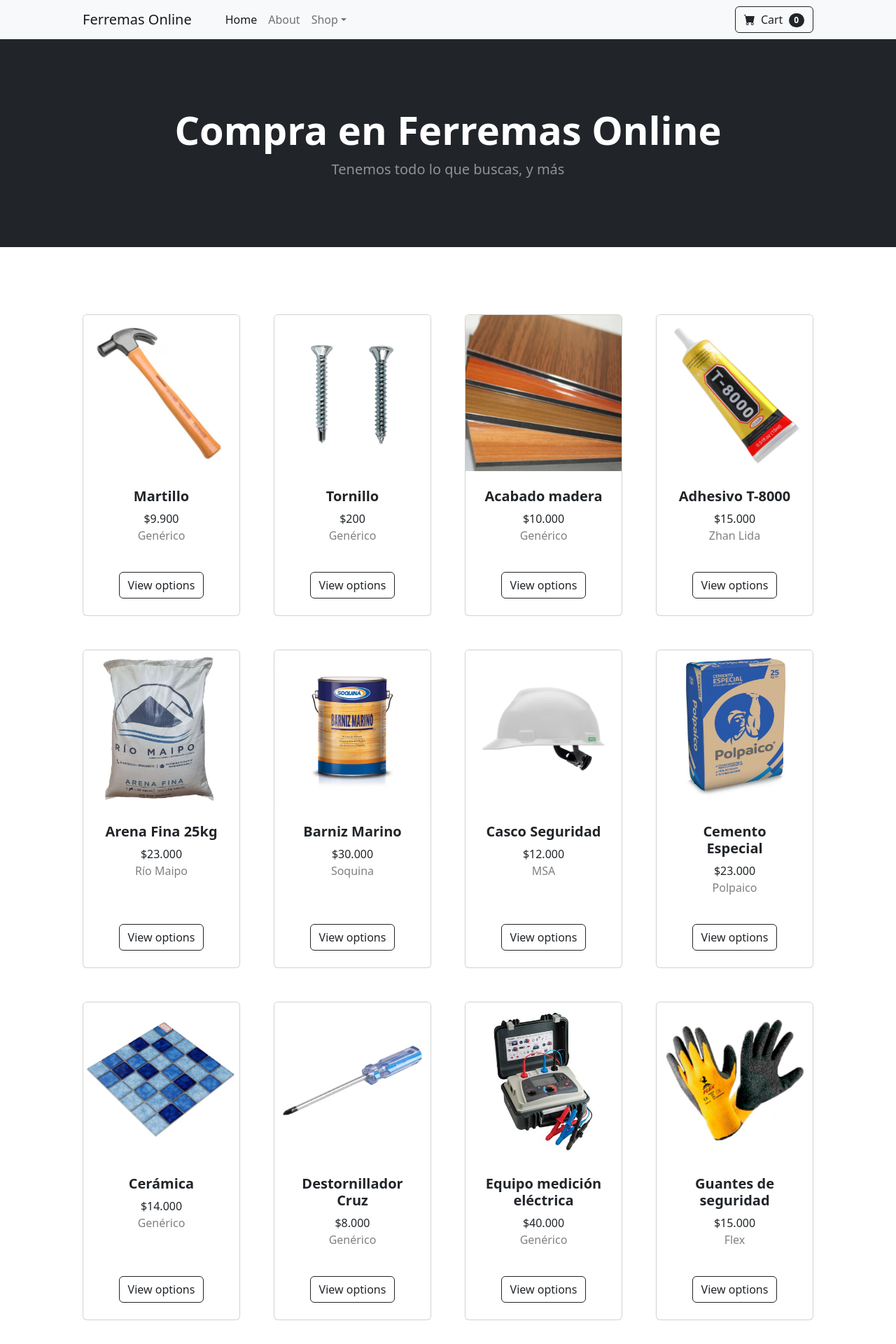
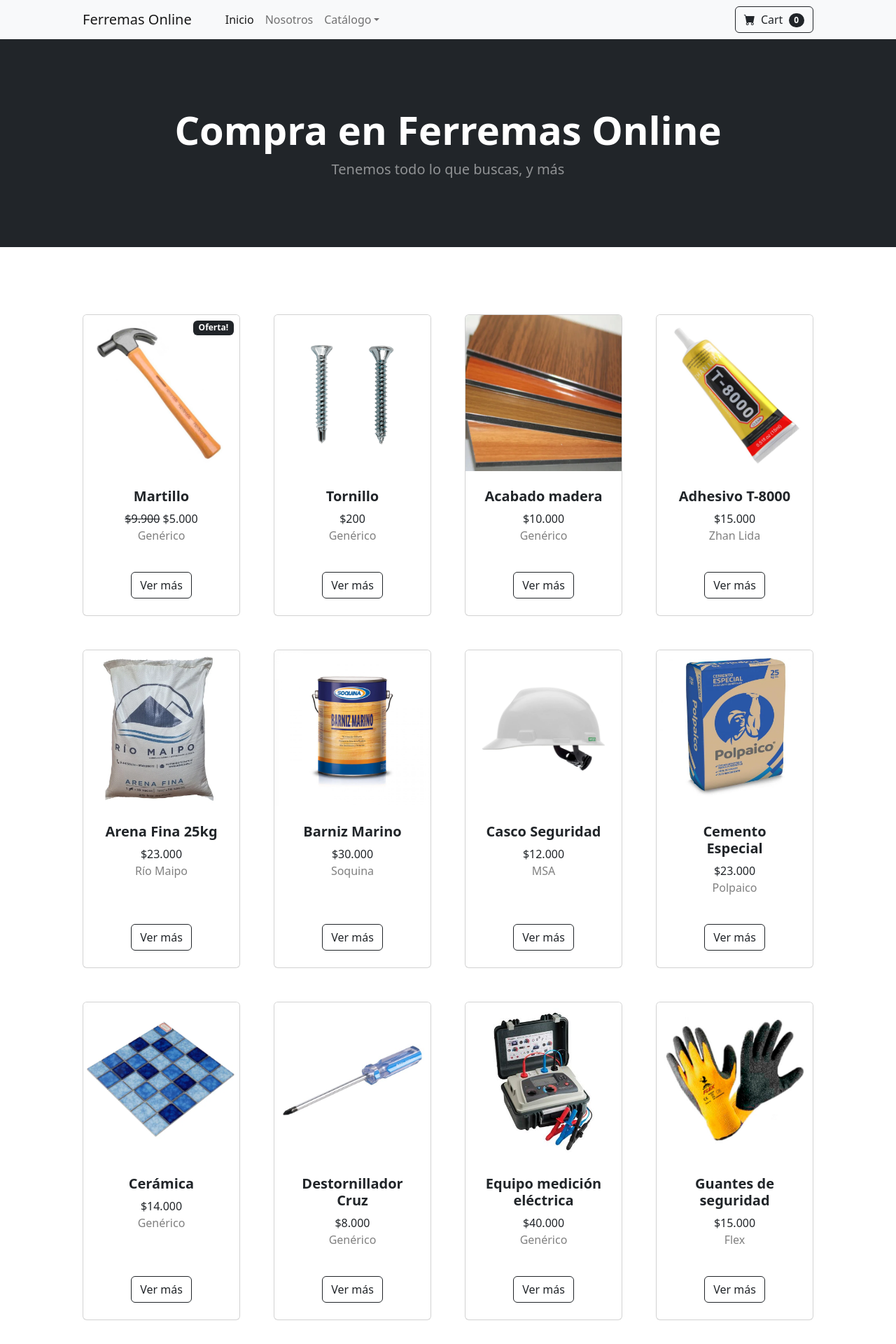
Before and after one commit to Mitsusabur0/ferremas, a Django app: template tienda/templates/home.html in a window 1280 px wide. Shown: the top 1920 px of the page at 70% size. Run offline with Django 5.2, Linux system fonts and the light colour scheme; the template is opened without the code that fills it: values that come from a table or form of the project are taken from there, others are empty; data comes from the database, SQL or seed files in the repository; both versions use the stored data as it was after the commit; parts of the project's set-up code (start-up, migrations or seed data) failed here and were passed over; some libraries are stand-ins or nearby versions.

Commit message:
Agregar funcionaliad de oferta de productos

```diff
--- a/tienda/models.py
+++ b/tienda/models.py
@@ -24,9 +24,10 @@
     name = models.CharField(max_length=50)
     price = models.DecimalField(default=0, decimal_places=0, max_digits=10)
     categoria = models.ForeignKey(Categoria, on_delete=models.CASCADE, default=1)
-    # description = models.CharField(max_length=200, default="", blank=True, null=True)
     marca = models.CharField(max_length=100, default="Genérico")
     image = models.ImageField(upload_to="uploads/producto")
+    is_sale = models.BooleanField(default=False)
+    sale_price = models.DecimalField(default=0, decimal_places=0, max_digits=10)
 
     def __str__(self):
         return self.name
--- a/tienda/templates/home.html
+++ b/tienda/templates/home.html
@@ -23,15 +23,15 @@
                 <button class="navbar-toggler" type="button" data-bs-toggle="collapse" data-bs-target="#navbarSupportedContent" aria-controls="navbarSupportedContent" aria-expanded="false" aria-label="Toggle navigation"><span class="navbar-toggler-icon"></span></button>
                 <div class="collapse navbar-collapse" id="navbarSupportedContent">
                     <ul class="navbar-nav me-auto mb-2 mb-lg-0 ms-lg-4">
-                        <li class="nav-item"><a class="nav-link active" aria-current="page" href="#!">Home</a></li>
-                        <li class="nav-item"><a class="nav-link" href="#!">About</a></li>
+                        <li class="nav-item"><a class="nav-link active" aria-current="page" href="#!">Inicio</a></li>
+                        <li class="nav-item"><a class="nav-link" href="#!">Nosotros</a></li>
                         <li class="nav-item dropdown">
-                            <a class="nav-link dropdown-toggle" id="navbarDropdown" href="#" role="button" data-bs-toggle="dropdown" aria-expanded="false">Shop</a>
+                            <a class="nav-link dropdown-toggle" id="navbarDropdown" href="#" role="button" data-bs-toggle="dropdown" aria-expanded="false">Catálogo</a>
                             <ul class="dropdown-menu" aria-labelledby="navbarDropdown">
-                                <li><a class="dropdown-item" href="#!">All Products</a></li>
+                                <li><a class="dropdown-item" href="#!">Todos los productos</a></li>
                                 <li><hr class="dropdown-divider" /></li>
-                                <li><a class="dropdown-item" href="#!">Popular Items</a></li>
-                                <li><a class="dropdown-item" href="#!">New Arrivals</a></li>
+                                <li><a class="dropdown-item" href="#!">Categorías</a></li>
+                                <li><a class="dropdown-item" href="#!">Iniciar sesión?</a></li>
                             </ul>
                         </li>
                     </ul>
@@ -61,6 +61,33 @@
 
                     <!-- Loop through all products -->
                     {% for producto in productos %}
+
+                        {% if producto.is_sale %}
+                            <div class="col mb-5">
+                                <div class="card h-100">
+                                    <!-- Sale badge -->
+                                     <div class="badge bg-dark text-white position-absolute" style="top: 0.5rem; right:0.5rem">Oferta!</div>
+                                    <!-- Product image-->
+                                    <img class="card-img-top" src="{{ producto.image.url }}" alt="..." />
+                                    <!-- Product details-->
+                                    <div class="card-body p-4">
+                                        <div class="text-center">
+                                            <!-- Product name-->
+                                            <h5 class="fw-bolder">{{producto.name}}</h5>
+                                            <!-- Product price-->
+                                            <strike>${{ producto.price }}</strike>
+                                            ${{ producto.sale_price }}
+                                            <br>
+                                            <p style="color:grey">{{ producto.marca }}</p>
+                                        </div>
+                                    </div>
+                                    <!-- Product actions-->
+                                    <div class="card-footer p-4 pt-0 border-top-0 bg-transparent">
+                                        <div class="text-center"><a class="btn btn-outline-dark mt-auto" href="#">Ver más</a></div>
+                                    </div>
+                                </div>
+                            </div>
+                        {% else %}
                             <div class="col mb-5">
                                 <div class="card h-100">
                                     <!-- Product image-->
@@ -78,12 +105,11 @@
                                     </div>
                                     <!-- Product actions-->
                                     <div class="card-footer p-4 pt-0 border-top-0 bg-transparent">
-                                <div class="text-center"><a class="btn btn-outline-dark mt-auto" href="#">View options</a></div>
+                                        <div class="text-center"><a class="btn btn-outline-dark mt-auto" href="#">Ver más</a></div>
                                     </div>
                                 </div>
                             </div>
-
-
+                        {% endif %}
                     {% endfor %}
                 </div>
             </div>
```
Also changed, not shown: db.sqlite3, tienda/migrations/0004_producto_is_sale_producto_sale_price.py (added), tienda/templates/base.html (added), tienda/templates/navbar.html (added). Lines whose indentation alone changed are shown as unchanged.
